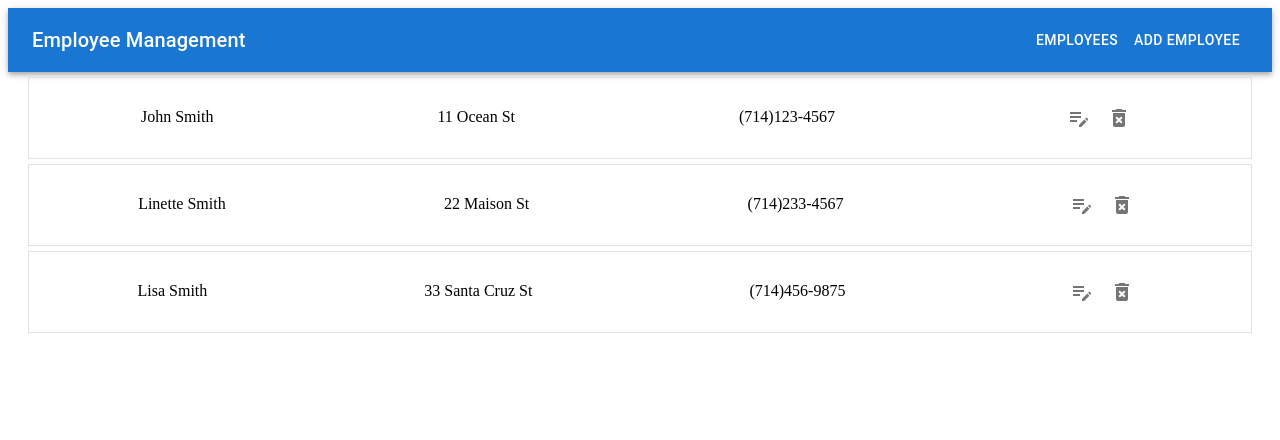
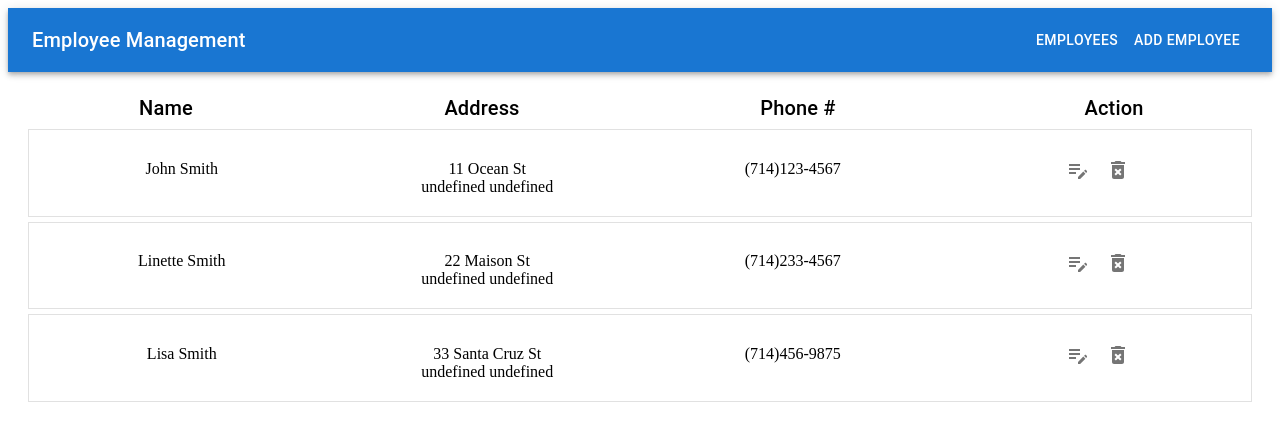
Before and after one commit to oquinone/authorManagement, a React (Create React App) app: page / in a window 1280 px wide. Shown: the top 440 px of the page. Built offline with nearby package versions, Linux system fonts and the light colour scheme; no server answers.

Commit message:
Updated employee list and edit employee

```diff
--- a/src/components/editEmployee.jsx
+++ b/src/components/editEmployee.jsx
@@ -26,14 +26,8 @@ const EditEmployeeComponenet = (props) => {
 
   return (
     <div>
-      <Dialog
-        open={open}
-        onClose={closeDialog}
-        aria-labelledby="alert-dialog-title"
-        aria-describedby="alert-dialog-description"
-        fullWidth
-      >
-        <DialogTitle id="alert-dialog-title">{"Edit Employee"}</DialogTitle>
+      <Dialog open={open} onClose={closeDialog} fullWidth>
+        <DialogTitle id="edit-employee-title">{"Edit Employee"}</DialogTitle>
         <DialogContent id="edit-employee-container">
           <div className="input-container">
             {/* <Typography variant="subtitle1">Full Name</Typography> */}
--- a/src/components/employeeList.jsx
+++ b/src/components/employeeList.jsx
@@ -3,6 +3,7 @@ import "../styling/employeeList.scss";
 import NavbarComponent from "./navbar";
 import IconButton from "@mui/material/IconButton";
 import EditNoteIcon from "@mui/icons-material/EditNote";
+import Typography from "@mui/material/Typography";
 import DeleteForeverIcon from "@mui/icons-material/DeleteForever";
 import { getEmployeeList } from "../apis/api";
 import { DialogComponent } from "./dialog";
@@ -27,7 +28,7 @@ const EmployeeList = () => {
   const editCellNumber = useEditEmployeeStore((state) => state.cellNumber);
   const editAddress = useEditEmployeeStore((state) => state.address);
   const editCity = useEditEmployeeStore((state) => state.city);
-  const editZipcode = useEditEmployeeStore((state) => state.zipcode);
+  const editZipcode = useEditEmployeeStore((state) => state.zipCode);
 
   useEffect(() => {
     const getData = async () => {
@@ -70,7 +71,7 @@ const EmployeeList = () => {
       cellNumber: editCellNumber,
       address: editAddress,
       city: editCity,
-      zipcode: editZipcode,
+      zipCode: editZipcode,
       id: selectedIdx.id,
     };
     await updateEmployeeFunc(currentEmployee);
@@ -81,8 +82,6 @@ const EmployeeList = () => {
 
   return (
     <div id="employee-list-container">
-      {/* <DrawerComponent /> */}
-      {/* <SidebarComponent /> */}
       <NavbarComponent />
       <DialogComponent
         open={deleteEmployee}
@@ -95,13 +94,31 @@ const EmployeeList = () => {
         updateEmployee={updateEmployee}
       />
       <div id="list-container">
+        <div id="item-header">
+          <div className="item-header-item">
+            <Typography variant="h6">Name</Typography>
+          </div>
+          <div className="item-header-item">
+            <Typography variant="h6">Address</Typography>
+          </div>
+          <div className="item-header-item">
+            <Typography variant="h6">Phone #</Typography>
+          </div>
+          <div className="item-header-item">
+            <Typography variant="h6">Action</Typography>
+          </div>
+        </div>
         {employees.map((item, index) => {
           return (
             <div className="list-items" key={`${item.fullName}_${index}`}>
-              <span>{item.fullName}</span>
-              <span>{item.address}</span>
-              <span>{item.cellNumber}</span>
-              <span>
+              <div>{item.fullName}</div>
+              <div>
+                {`${item.address}`}
+                <br />
+                {`${item.city} ${item.zipCode}`}
+              </div>
+              <div>{item.cellNumber}</div>
+              <div>
                 <IconButton
                   onClick={() => {
                     openEditDialog(item.id, index);
@@ -117,7 +134,7 @@ const EmployeeList = () => {
                 >
                   <DeleteForeverIcon />
                 </IconButton>
-              </span>
+              </div>
             </div>
           );
         })}
--- a/src/styling/editEmployee.scss
+++ b/src/styling/editEmployee.scss
@@ -1,3 +1,6 @@
+#edit-employee-title {
+  text-align: center;
+}
 #edit-employee-container {
   //   border: 1px solid red;
   margin: 0 20px;
--- a/src/styling/employeeList.scss
+++ b/src/styling/employeeList.scss
@@ -2,11 +2,17 @@
   display: flex;
   flex-flow: column nowrap;
   width: auto;
-
   #list-container {
-    // border: 1px solid red;
     width: 100%;
-    // padding: 25px 0;
+    #item-header {
+      display: flex;
+      flex-flow: row nowrap;
+      padding: 20px 0 0 0;
+      .item-header-item {
+        width: 25%;
+        text-align: center;
+      }
+    }
     .list-items {
       border: 1px solid rgb(225, 225, 225);
       padding: 20px 0;
@@ -16,5 +22,10 @@
       justify-content: space-around;
       align-items: baseline;
     }
+    .list-items > div {
+      // border: 1px solid orange;
+      width: 25%;
+      text-align: center;
+    }
   }
 }
```
